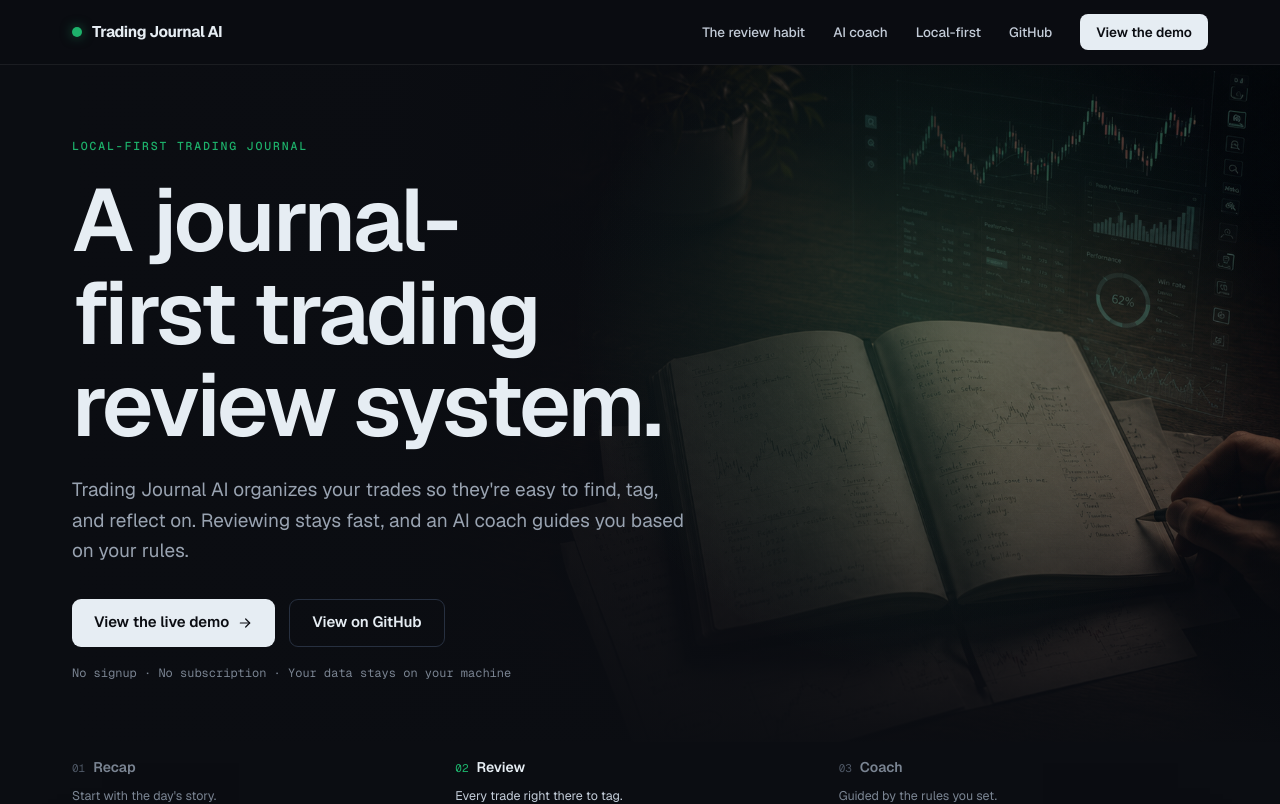
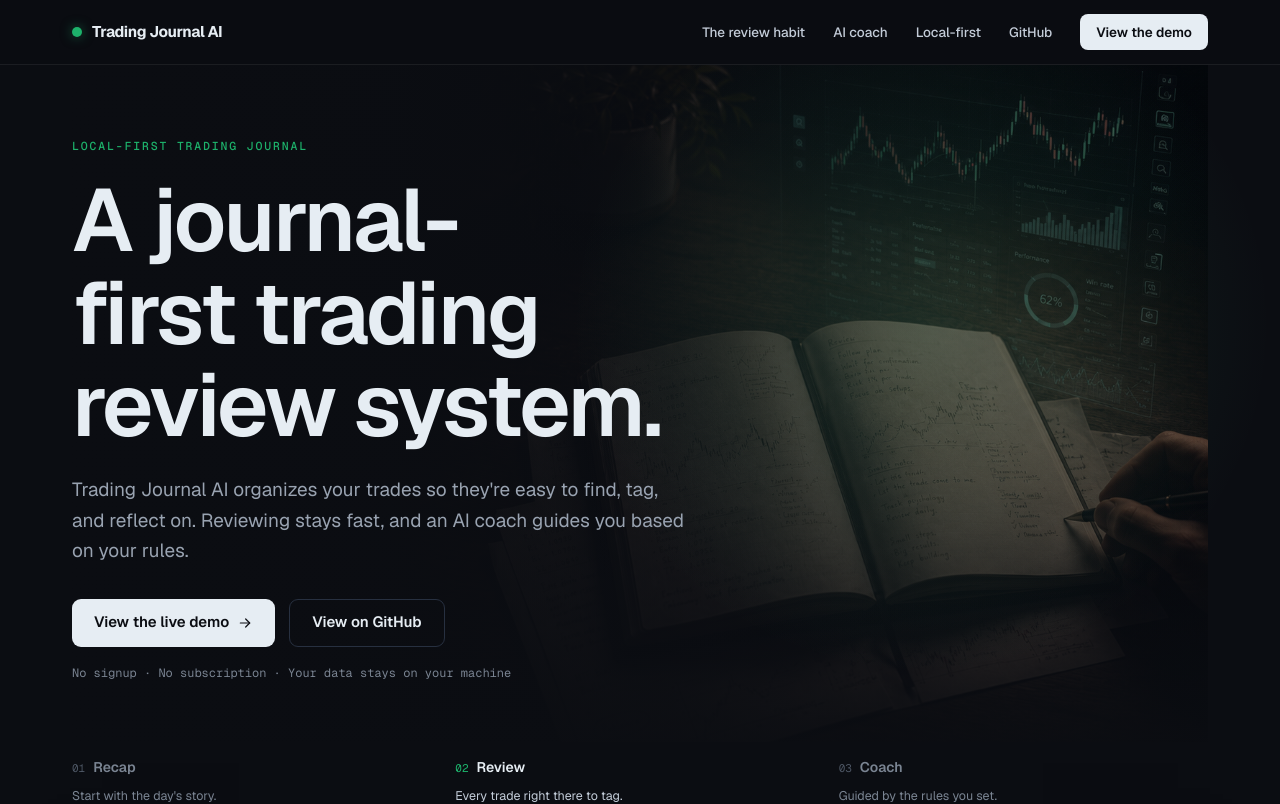
Before and after one commit to trading-journal-ai/trading-journal-site, a Next.js app: page / in a window 1280 px wide. Shown: the top 804 px of the page. Built offline with nearby package versions, Linux system fonts and the light colour scheme; no server answers.

Commit message:
fix: align landing hero image gutter

```diff
--- a/src/app/page.tsx
+++ b/src/app/page.tsx
@@ -114,7 +114,7 @@
     <section className="relative isolate overflow-hidden border-b border-[var(--hairline)]">
       <div aria-hidden="true" className="absolute inset-x-0 top-0 -z-30 hidden h-[620px] overflow-hidden md:block md:h-[670px] lg:h-[720px]">
         <div
-          className="absolute inset-0 bg-[length:auto_94%] bg-[center_top] bg-no-repeat opacity-85 md:bg-[right_top]"
+          className="absolute left-1/2 top-0 h-full w-[calc(100%-3rem)] max-w-[1136px] -translate-x-1/2 bg-[length:auto_94%] bg-[right_top] bg-no-repeat opacity-85 md:w-[calc(100%-4rem)]"
           style={{ backgroundImage: "url(/landing-page/trading-journal-hero.png)" }}
         />
         <div className="absolute inset-0 bg-[linear-gradient(90deg,#0b0d12_0%,rgba(11,13,18,.98)_30%,rgba(11,13,18,.8)_52%,rgba(11,13,18,.35)_78%,rgba(11,13,18,.18)_100%)]" />
```
